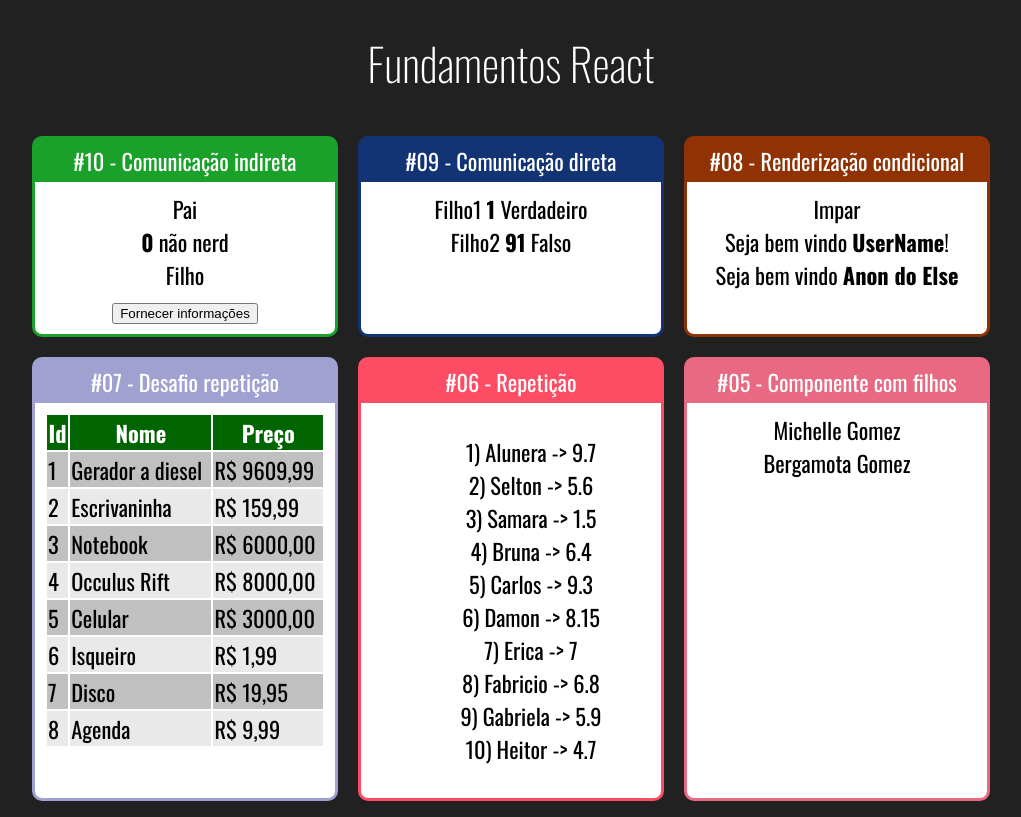
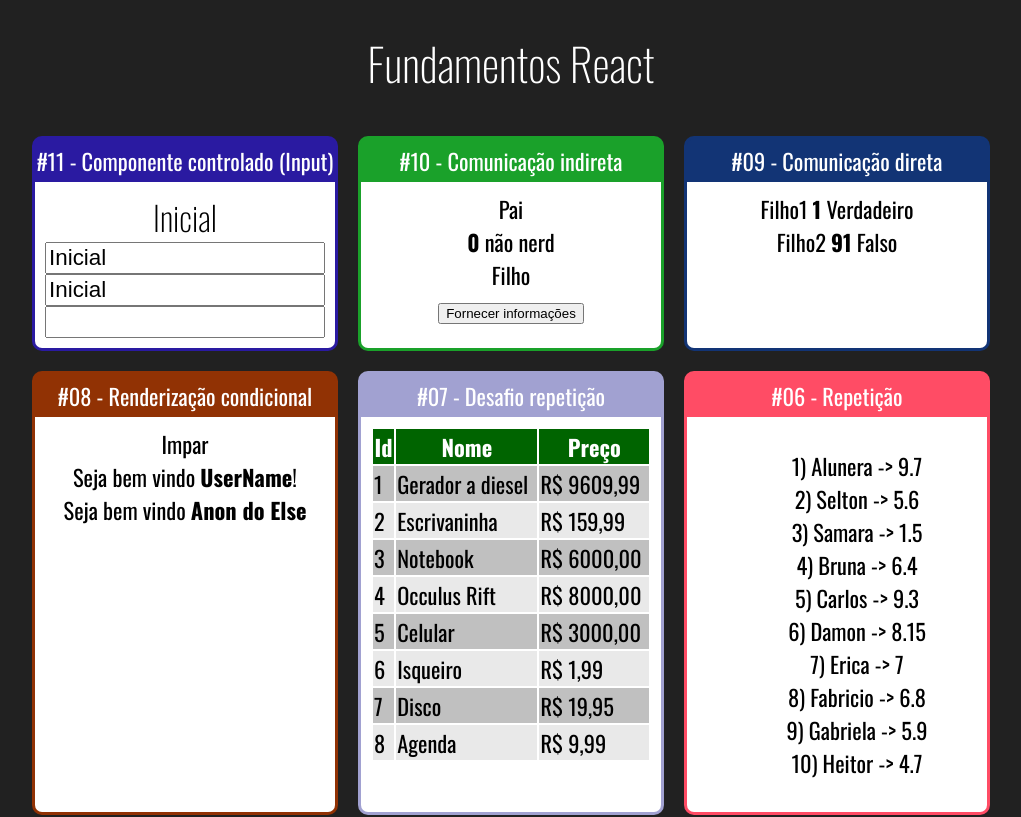
Before and after one commit to jaycalixto/learning-reactjs, a React (Create React App) app: page / in a window 1280 px wide. Shown: the top 817 px of the page, without its empty margins (129-1150 px from the left). Built offline with nearby package versions, Linux system fonts and the light colour scheme.

Commit message:
next https://www.udemy.com/course/react-redux-pt/learn/lecture/19636840#overview

```diff
--- a/src/App.jsx
+++ b/src/App.jsx
@@ -14,6 +14,7 @@
 import UsuarioInfo from './components/condicional/UsuarioInfo';
 import DiretaPai from './components/comunicacao/DiretaPai';
 import IndiretaPai from './components/comunicacao/IndiretaPai';
+import Input from './components/formulario/Input';
 
 export default function App() {
     return (
@@ -21,6 +22,9 @@
             <h1>Fundamentos React</h1>
 
             <div className="Cards">
+                <Card titulo="#11 - Componente controlado (Input)" color="#2A1AA1">
+                    <Input></Input>
+                </Card>
                 <Card titulo="#10 - Comunicação indireta" color="#1AA12A">
                     <IndiretaPai></IndiretaPai>
                 </Card>
--- /dev/null
+++ b/src/components/formulario/Input.css
@@ -0,0 +1,3 @@
+.Input input {
+    font-size: 1.4rem;
+}
--- /dev/null
+++ b/src/components/formulario/Input.jsx
@@ -0,0 +1,24 @@
+import React, {useState} from 'react';
+import './Input.css';
+
+function Input() {
+    const [valor, setValor] = useState('Inicial');
+    function quandoMudar(e) {
+        setValor(e.target.value);
+    }
+    return (
+        <div className='Input'>
+            <h2>{valor}</h2>
+            <div style={{
+                display: 'flex',
+                flexDirection: 'column'
+            }}>
+                <input value={valor} onChange={quandoMudar}></input>
+                <input value={valor} readOnly></input>
+                <input value={undefined} ></input>
+            </div>
+        </div>
+    );
+}
+
+export default Input;
```
